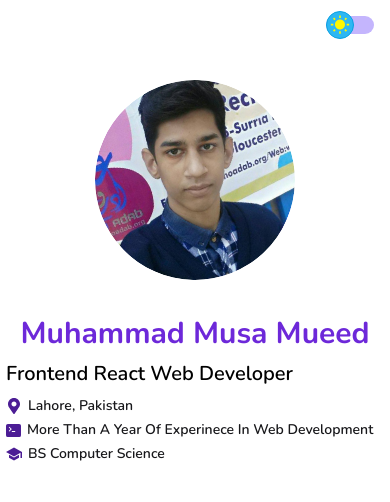
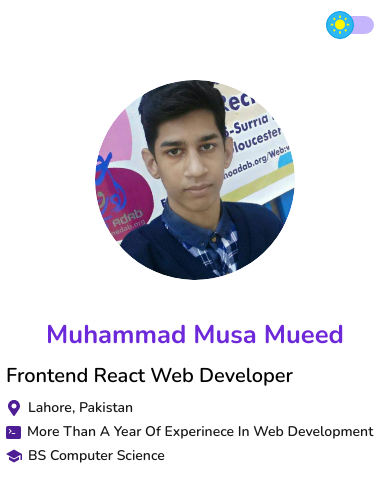
Before and after one commit to musamueed19/my-portfolio-reactjs-nextjs, a Next.js app in the folder my-portfolio/: page / in a window 390 px wide. Shown: the top 502 px of the page. Built offline with nearby package versions, Linux system fonts and the light colour scheme.

Commit message:
styling of Musa name

```diff
--- a/my-portfolio/components/Header.jsx
+++ b/my-portfolio/components/Header.jsx
@@ -40,7 +40,7 @@ const Header = () => {
       {/* Name Section */}
       <div className="flex-1">
         {/* My Name */}
-        <h1 className="text-3xl sm:text-4xl md:text-5xl text-center md:text-left font-bold capitalize text-violet-700 dark:text-white">
+        <h1 className="text-[1.6rem] sm:text-4xl md:text-5xl text-center md:text-left font-bold capitalize text-violet-700 dark:text-white">
           {name}
         </h1>
 
```
